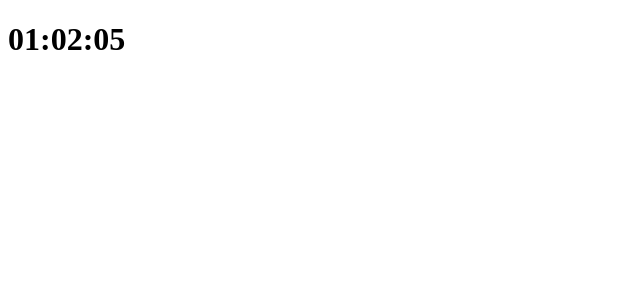
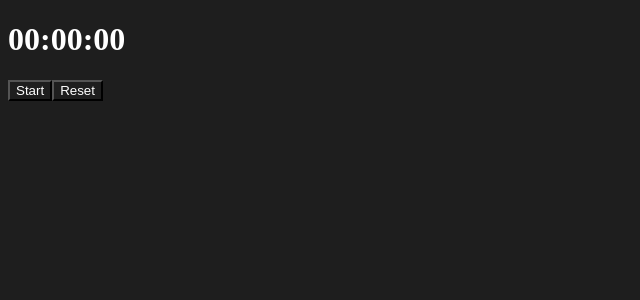
Before and after one commit to realblackblur/Study-Session-Log, a React (Vite) app: page / in a window 1280 px wide. Shown: the top 300 px of the page, without its empty margins (0-640 px from the left). Built offline with nearby package versions, Linux system fonts and the light colour scheme.

Commit message:
feat: add start, pause & reset button

```diff
--- a/src/components/StudyTracker.tsx
+++ b/src/components/StudyTracker.tsx
@@ -1,4 +1,4 @@
-import { useState } from "react";
+import { useEffect, useState } from "react";
 
 function formatTime(totalSeconds: number): string {
   const hours: number = Math.floor(totalSeconds / 3600);
@@ -13,11 +13,35 @@ function formatTime(totalSeconds: number): string {
 }
 
 function StudyTracker() {
-  const [elapsedSeconds, setElapsedSeconds] = useState<number>(3725);
+  const [elapsedSeconds, setElapsedSeconds] = useState<number>(0);
+  const [isRunning, setIsRunning] = useState<boolean>(false);
+
+  useEffect(() => {
+    if (!isRunning) {
+      return;
+    }
+
+    const interval = setInterval(() => {
+      setElapsedSeconds((prev) => prev + 1);
+    }, 1000);
+
+    return () => {
+      clearInterval(interval);
+    };
+  }, [isRunning]);
+
+  function reset() {
+    setElapsedSeconds(0);
+    setIsRunning(false);
+  }
 
   return (
     <>
       <h1>{formatTime(elapsedSeconds)}</h1>
+      <button onClick={() => setIsRunning((prev) => !prev)}>
+        {isRunning ? "Pause" : "Start"}
+      </button>
+      <button onClick={reset}>Reset</button>
     </>
   );
 }
--- a/src/index.css
+++ b/src/index.css
@@ -0,0 +1,4 @@
+* {
+  background-color: rgb(30, 30, 30);
+  color: white;
+}
```
